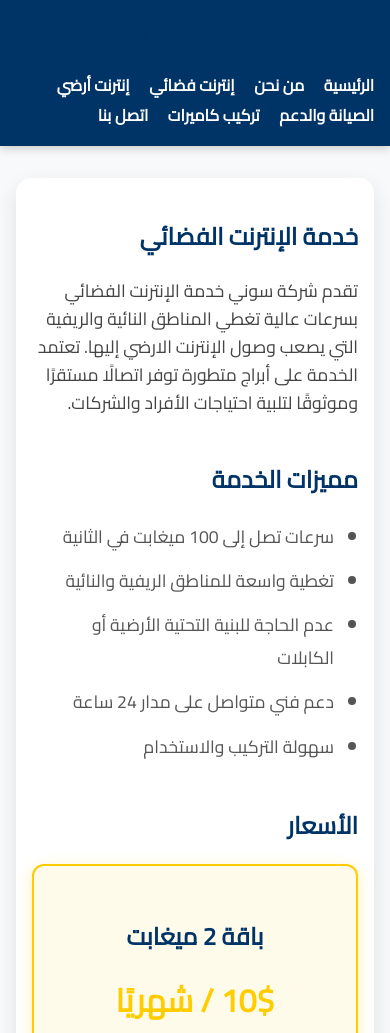
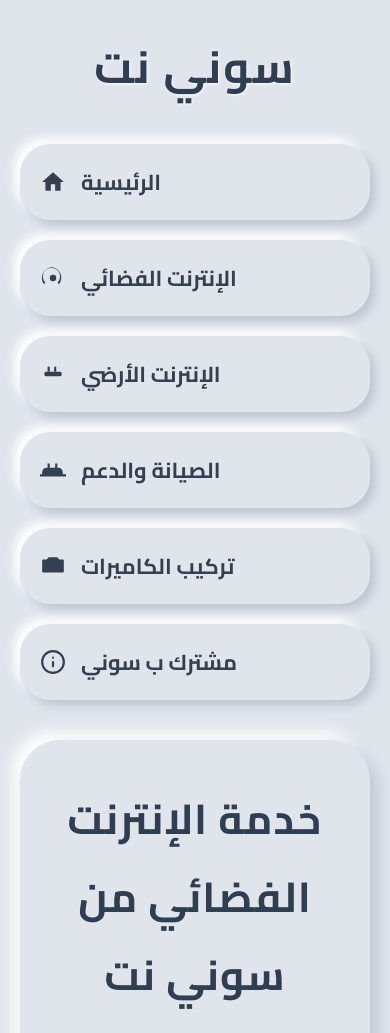
Before and after one commit to alaaddinalosman/sonynet1, a plain HTML site: page satellite-internet.html in a window 390 px wide. Shown: the top 1033 px of the page. Drawn offline with Linux system fonts and the light colour scheme.

Commit message:
Add files via upload

```diff
--- a/satellite-internet.html
+++ b/satellite-internet.html
@@ -3,278 +3,192 @@
 <head>
   <meta charset="UTF-8" />
   <meta name="viewport" content="width=device-width, initial-scale=1" />
-  <title>إنترنت فضائي - شركة سوني</title>
-  <link href="https://fonts.googleapis.com/css2?family=Cairo&display=swap" rel="stylesheet" />
+  <title>الإنترنت الفضائي - سوني نت</title>
+  <link href="https://fonts.googleapis.com/css2?family=Cairo:wght@600;700&display=swap" rel="stylesheet" />
   <style>
+    /* نفس ستايل الموقع المتناسق */
     * {
+      margin: 0;
+      padding: 0;
       box-sizing: border-box;
+      user-select: none;
     }
     body {
-      margin: 0;
       font-family: 'Cairo', sans-serif;
-      background: #f8f9fa;
-      color: #212529;
-      direction: rtl;
-      scroll-behavior: smooth;
+      background: #e0e5ec;
+      min-height: 100vh;
+      display: flex;
+      flex-direction: column;
+      justify-content: space-between;
+      padding: 25px 20px 80px;
+      color: #344050;
     }
     header {
-      position: sticky;
-      top: 0;
-      background: #003366;
-      color: #fff;
-      padding: 1rem 3rem;
+      font-size: 2.8rem;
+      font-weight: 700;
+      text-align: center;
+      margin-bottom: 35px;
+      color: #2f3e50;
+      letter-spacing: 2px;
+      text-shadow: 1px 1px 3px rgba(255 255 255 / 0.9);
+    }
+    nav {
       display: flex;
-      justify-content: space-between;
-      align-items: center;
-      z-index: 1000;
-      box-shadow: 0 2px 10px rgba(0,0,0,0.2);
-    }
-    header h1 {
-      font-weight: 700;
-      font-size: 1.8rem;
-      letter-spacing: 2px;
-      cursor: pointer;
-      margin: 0;
+      flex-direction: column;
+      gap: 20px;
+      margin-bottom: 40px;
     }
     nav a {
-      color: #fff;
-      margin-left: 2rem;
+      display: flex;
+      align-items: center;
+      justify-content: flex-end;
+      gap: 15px;
+      padding: 18px 20px;
+      border-radius: 30px;
+      background: #e0e5ec;
+      box-shadow:
+        6px 6px 10px #bec8d2,
+        -6px -6px 10px #ffffff;
+      font-size: 1.35rem;
+      font-weight: 700;
+      color: #344050;
       text-decoration: none;
-      font-weight: 600;
-      font-size: 1rem;
+      transition:
+        box-shadow 0.3s ease,
+        transform 0.2s ease,
+        color 0.3s ease;
       position: relative;
-      transition: color 0.3s ease;
+      user-select: none;
     }
-    nav a::after {
-      content: '';
-      position: absolute;
-      width: 0;
-      height: 2px;
-      bottom: -5px;
-      left: 0;
-      background-color: #ffcc00;
-      transition: width 0.3s ease;
+    nav a:hover,
+    nav a:focus {
+      box-shadow:
+        inset 6px 6px 8px #bec8d2,
+        inset -6px -6px 8px #ffffff;
+      color: #1e2a38;
+      transform: scale(1.04);
+      outline: none;
+      cursor: pointer;
     }
-    nav a:hover {
-      color: #ffcc00;
+    nav a svg.icon {
+      width: 26px;
+      height: 26px;
+      fill: #344050;
+      transition: fill 0.3s ease;
+      flex-shrink: 0;
     }
-    nav a:hover::after {
-      width: 100%;
+    nav a:hover svg.icon,
+    nav a:focus svg.icon {
+      fill: #1e2a38;
     }
     main {
-      max-width: 1000px;
-      margin: 3rem auto 5rem auto;
-      padding: 0 2rem;
-      background: white;
-      border-radius: 15px;
-      box-shadow: 0 8px 20px rgba(0,0,0,0.1);
+      background: #e0e5ec;
+      border-radius: 40px;
+      padding: 40px 30px;
+      box-shadow:
+        8px 8px 15px #bec8d2,
+        -8px -8px 15px #ffffff;
+      text-align: center;
+      flex-grow: 1;
+      color: #344050;
+      user-select: none;
+      max-width: 400px;
+      margin: 0 auto;
     }
-    h1, h2 {
-      color: #003366;
-      margin-bottom: 1rem;
+    main h2 {
+      font-size: 2.6rem;
+      margin-bottom: 25px;
+      font-weight: 700;
+      letter-spacing: 1px;
+      color: #2f3e50;
     }
-    p {
-      line-height: 1.6;
-      font-size: 1.1rem;
-      color: #444;
-    }
-    section {
-      margin-bottom: 2.5rem;
-    }
-    ul {
-      list-style-type: disc;
-      padding-right: 1.5rem;
-      color: #555;
-      font-size: 1.1rem;
-    }
-    ul li {
-      margin-bottom: 0.7rem;
-    }
-    .pricing-table {
-      display: grid;
-      grid-template-columns: repeat(auto-fit,minmax(220px,1fr));
-      gap: 1.5rem;
-      margin-top: 1rem;
-    }
-    .price-card {
-      border: 2px solid #ffcc00;
-      border-radius: 12px;
-      padding: 1.5rem;
-      text-align: center;
-      background: #fffbea;
-      box-shadow: 0 4px 15px rgba(255, 204, 0, 0.3);
-      transition: transform 0.3s ease;
-      cursor: default;
-    }
-    .price-card:hover {
-      transform: translateY(-10px);
-      box-shadow: 0 8px 25px rgba(255, 204, 0, 0.5);
-    }
-    .price-card h3 {
-      color: #003366;
-      font-size: 1.5rem;
-      margin-bottom: 0.7rem;
-    }
-    .price-card .price {
-      font-size: 2rem;
-      font-weight: 700;
-      color: #ffcc00;
-      margin-bottom: 0.7rem;
-    }
-    .price-card ul {
-      list-style: none;
-      padding: 0;
-      margin-bottom: 1rem;
-    }
-    .price-card ul li {
-      margin: 0.4rem 0;
-      font-size: 1rem;
-      color: #555;
-    }
-    .btn-contact {
-      background-color: #003366;
-      color: white;
-      padding: 0.7rem 1.5rem;
-      border: none;
-      border-radius: 30px;
-      font-size: 1.1rem;
-      font-weight: 700;
-      cursor: pointer;
-      transition: background-color 0.3s ease;
-      text-decoration: none;
-      display: inline-block;
-      margin: 2rem auto;
-      text-align: center;
-    }
-    .btn-contact:hover {
-      background-color: #002244;
+    main p {
+      font-size: 1.2rem;
+      line-height: 1.7;
+      color: #556677;
     }
     footer {
-      background: #003366;
-      color: white;
+      margin-top: 50px;
       text-align: center;
-      padding: 1.5rem;
       font-size: 1rem;
-      letter-spacing: 1.5px;
+      color: #a0aec0;
       user-select: none;
-      margin-top: 3rem;
+      letter-spacing: 1px;
     }
-    @media (max-width: 700px) {
-      header {
-        padding: 1rem 1rem;
-        flex-wrap: wrap;
-        justify-content: center;
-      }
-      nav a {
-        margin-left: 1rem;
-        margin-bottom: 0.5rem;
-      }
-      main {
-        margin: 2rem 1rem 4rem 1rem;
-        padding: 1rem 1rem;
+    /* إخفاء التصميم على الشاشات الكبيرة */
+    @media (min-width: 600px) {
+      body > * {
+        display: none !important;
       }
     }
   </style>
 </head>
-<body><header>
-  <h1>شركة سوني</h1>
-  <nav>
-    <a href="index.html">الرئيسية</a>
-    <a href="about.html">من نحن</a>
-    <a href="satellite-internet.html" aria-current="page">إنترنت فضائي</a>
-    <a href="ground-internet.html">إنترنت أرضي</a>
-    <a href="maintenance.html">الصيانة والدعم</a>
-    <a href="cameras.html">تركيب كاميرات</a>
-    <a href="contact.html">اتصل بنا</a>
+<body>
+  <header>سوني نت</header>
+
+  <nav aria-label="القائمة الرئيسية">
+    <a href="index.html" tabindex="0" class="home">
+      <span>الرئيسية</span>
+      <svg class="icon" viewBox="0 0 24 24" aria-hidden="true" focusable="false">
+        <path d="M10 20v-6h4v6h5v-8h3L12 3 2 12h3v8z"/>
+      </svg>
+    </a>
+
+    <a href="internet-satellite.html" tabindex="0" class="satellite" aria-current="page">
+      <span>الإنترنت الفضائي</span>
+      <svg class="icon" viewBox="0 0 24 24" aria-hidden="true" focusable="false">
+        <path d="M12 2a10 10 0 0 0-8.485 15.657l1.414-1.414a8 8 0 1 1 11.314 0l1.414 1.414A10 10 0 0 0 12 2z"/>
+        <circle cx="12" cy="12" r="3"/>
+      </svg>
+    </a>
+
+    <a href="internet-landline.html" tabindex="0" class="landline">
+      <span>الإنترنت الأرضي</span>
+      <svg class="icon" viewBox="0 0 24 24" aria-hidden="true" focusable="false">
+        <rect x="4" y="10" width="16" height="4" rx="1.5" ry="1.5"/>
+        <path d="M7 10v-4a1 1 0 0 1 2 0v4"/>
+        <path d="M15 10v-4a1 1 0 0 0-2 0v4"/>
+      </svg>
+    </a><a href="maintenance.html" tabindex="0" class="maintenance">
+      <span>الصيانة والدعم</span>
+      <svg class="icon" viewBox="0 0 24 24" aria-hidden="true" focusable="false">
+        <path d="M21 16v-2a4 4 0 00-4-4h-1V6h-2v4H9v-4H7v4H6a4 4 0 00-4 4v2H0v2h24v-2h-3z"/>
+      </svg>
+    </a>
+
+    <a href="cameras.html" tabindex="0" class="cameras">
+      <span>تركيب الكاميرات</span>
+      <svg class="icon" viewBox="0 0 24 24" aria-hidden="true" focusable="false">
+        <circle cx="12" cy="12" r="5"/>
+        <path d="M21 6h-3.17l-1.83-2H8L6.17 6H3a1 1 0 00-1 1v10a1 1 0 001 1h18a1 1 0 001-1V7a1 1 0 00-1-1z"/>
+      </svg>
+    </a>
+
+    <a href="subscriber.html" tabindex="0" class="subscriber">
+      <span>مشترك ب سوني</span>
+      <svg class="icon" viewBox="0 0 24 24" aria-hidden="true" focusable="false">
+        <circle cx="12" cy="12" r="10" stroke-width="2" stroke="#344050" fill="none"/>
+        <path d="M12 16v-4" stroke="#344050" stroke-width="2" stroke-linecap="round"/>
+        <circle cx="12" cy="8" r="1" fill="#344050"/>
+      </svg>
+    </a>
   </nav>
-</header>
 
-<main>
-  <section aria-label="مقدمة خدمة الإنترنت الفضائي">
-    <h1>خدمة الإنترنت الفضائي</h1>
+  <main role="main">
+    <h2>خدمة الإنترنت الفضائي من سوني نت</h2>
     <p>
-      تقدم شركة سوني خدمة الإنترنت الفضائي بسرعات عالية تغطي المناطق النائية والريفية التي يصعب وصول الإنترنت الارضي إليها.
-      تعتمد الخدمة على أبراج متطورة توفر اتصالًا مستقرًا وموثوقًا لتلبية احتياجات الأفراد والشركات.
+      نقدم لكم حلول إنترنت فضائي عالية السرعة تغطي المناطق النائية والصعبة الوصول، مع ضمان استقرار الاتصال وخدمة دعم فني متميزة.
     </p>
-  </section>
+    <p>
+      استفد من باقاتنا المتنوعة التي تناسب احتياجاتك، مع تركيب أجهزة متطورة وسريعة لتجربة إنترنت لا مثيل لها.
+    </p>
+    <p>
+      سرعة تصل إلى 50 ميجابت مع خدمة عملاء على مدار الساعة.
+    </p>
+  </main>
 
-  <section aria-label="مميزات خدمة الإنترنت الفضائي">
-    <h2>مميزات الخدمة</h2>
-    <ul>
-      <li>سرعات تصل إلى 100 ميغابت في الثانية</li>
-      <li>تغطية واسعة للمناطق الريفية والنائية</li>
-      <li>عدم الحاجة للبنية التحتية الأرضية أو الكابلات</li>
-      <li>دعم فني متواصل على مدار 24 ساعة</li>
-      <li>سهولة التركيب والاستخدام</li>
-    </ul>
-  </section>
-
-  <section aria-label="الأسعار">
-    <h2>الأسعار</h2>
-    <div class="pricing-table">
-      <div class="price-card">
-        <h3>باقة 2 ميغابت</h3>
-        <div class="price">10$ / شهريًا</div>
-        <ul>
-          <li>سرعة تحميل 2 ميغابت</li>
-          <li>دعم فني 24/7</li>
-          <li>تركيب مجاني</li>
-        </ul>
-      </div>
-      <div class="price-card">
-        <h3>باقة 5 ميغابت</h3>
-        <div class="price">20$ / شهريًا</div>
-        <ul>
-          <li>سرعة تحميل 5 ميغابت</li>
-          <li>دعم فني 24/7</li>
-          <li>تركيب مجاني</li>
-        </ul>
-      </div>
-      <div class="price-card">
-        <h3>باقة 8 ميغابت</h3>
-        <div class="price">25$ / شهريًا</div>
-        <ul>
-          <li>سرعة تحميل 8 ميغابت</li>
-          <li>دعم فني 24/7</li>
-          <li>تركيب مجاني</li>
-        </ul>
-</div>
-      <div class="price-card">
-        <h3>باقة 10 ميغابت</h3>
-        <div class="price">30$ / شهريًا</div>
-        <ul>
-          <li>سرعة تحميل 10 ميغابت</li>
-          <li>دعم فني 24/7</li>
-          <li>تركيب مجاني</li>
-        </ul></div>
-      <div class="price-card">
-        <h3>باقة 15 ميغابت</h3>
-        <div class="price">40$ / شهريًا</div>
-        <ul>
-          <li>سرعة تحميل 15 ميغابت</li>
-          <li>دعم فني 24/7</li>
-          <li>تركيب مجاني</li>
-        </ul></div>
-      <div class="price-card">
-        <h3>باقة 20 ميغابت</h3>
-        <div class="price">48$ / شهريًا</div>
-        <ul>
-          <li>سرعة تحميل 20 ميغابت</li>
-          <li>دعم فني 24/7</li>
-          <li>تركيب مجاني</li>
-        </ul>
-      </div>
-    </div>
-  </section>
-
-  <section aria-label="الاتصال لطلب الخدمة" style="text-align:center; margin-top: 3rem;">
-    <a href="contact.html" class="btn-contact" role="button">اطلب الخدمة الآن</a>
-  </section>
-</main>
-
-<footer>
-  جميع الحقوق محفوظة © alaaddin saed alosman 2025
-</footer>
-
+  <footer>
+    © 2025 سوني نت - جميع الحقوق محفوظة
+  </footer>
 </body>
 </html>
```
